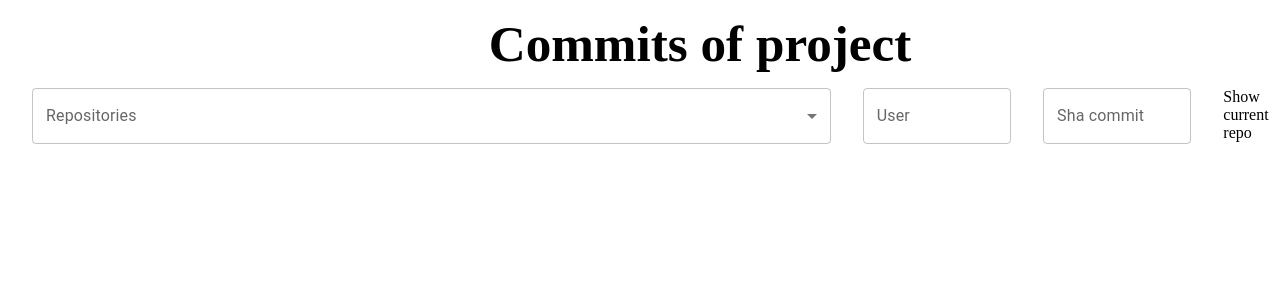
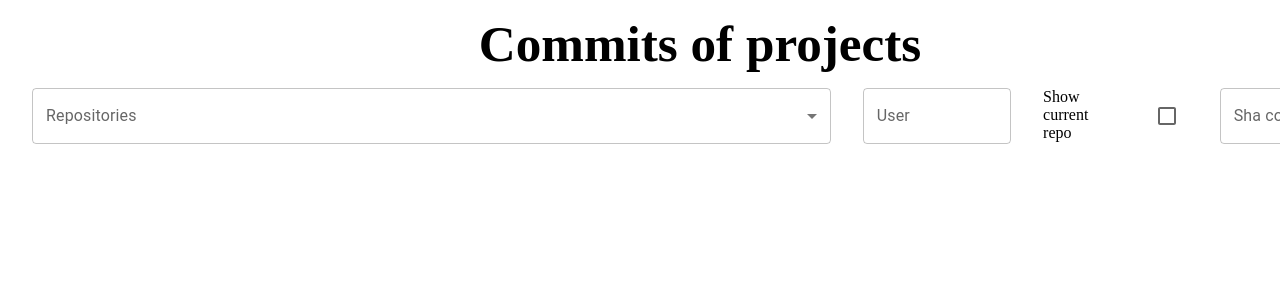
Before and after one commit to Mneto12/api_github_project, a React (Vite) app in the folder client/: page / in a window 1280 px wide. Shown: the top 300 px of the page. Built offline with nearby package versions, Linux system fonts and the light colour scheme.

Commit message:
Refactor client

```diff
--- a/client/src/App.tsx
+++ b/client/src/App.tsx
@@ -1,120 +1,21 @@
-import { useState } from 'react'
-import { ApiUrl } from './Api/connection'
-import { FormControl, InputLabel, Select, MenuItem, TextField, Checkbox, CheckboxProps } from '@mui/material';
+import { useContext } from 'react'
+import Cards from './components/cards';
+import { ContextProvider } from './context/context';
+import FilterBar from './components/Filter/filterBar';
 
 function App() {
-  const [commits, setCommits] = useState([]);
-  const [repos, setRepo] = useState<any>([]);
-  const [user, setUser] = useState([]);
-  const [RepoSingle, setRepoSingle] = useState([]);
-
-  const handleUser = (event: any) => {
-    const user = event.target.value;
-    fetch(`${ApiUrl}/github/users/${user}`)
-      .then((res) => {
-        return res.json();
-      })
-      .then((data) => {
-        console.log(data);
-        setRepo(data);
-        setUser(user);
-      });
-  }
-
-  const handleRepos = (event: any) => {
-    const repo = event.target.value;
-    fetch(`${ApiUrl}/github/${user}/${repo}/commits`)
-      .then((res) => {
-        return res.json();
-      })
-      .then((data) => {
-        console.log(data);
-        setRepoSingle(repo);
-        setCommits(data);
-      });
-
-  }
-
-  const handleSingleCommit = (event: any) => {
-    const commit = event.target.value;
-    fetch(`${ApiUrl}/github/${user}/${RepoSingle}/commit/${commit}`)
-      .then((res) => {
-        return res.json();
-      })
-      .then((data) => {
-        console.log(data);
-        setCommits(data);
-      });
-
-  }
-
-  const handleCurrentRepo = (event: any) => {
-    if(!event.target.checked) {
-      setCommits([]);
-      return;
-    }
-    fetch(`${ApiUrl}/github/Mneto12/api_github_project/commits`)
-      .then((res) => {
-        return res.json();
-      })
-      .then((data) => {
-        setCommits(data);
-      });
-  }
-
+  const { commits } = useContext(ContextProvider)
   return (
     <>
       <div className='Box'>
-        <h1>Commits of project</h1>
-        <div className='Inner-box'>
-          <FormControl fullWidth>
-            <InputLabel id="demo-simple-select-label">Repositories</InputLabel>
-            <Select
-              labelId="demo-simple-select-label"
-              id="demo-simple-select"
-              value=""
-              label='Repositories'
-              onChange={handleRepos}
-            >
-              {
-                repos.length > 0 && ((repos.map((repo: any) => (
-                  <MenuItem value={repo.name}>{repo.name}</MenuItem>
-                ))))
-              }
-            </Select>
-          </FormControl>
+        <h1>Commits of projects</h1>
 
-          <TextField
-            id="outlined-basic"
-            label="User"
-            variant="outlined"
-            onChange={handleUser}
-          />
-
-          <TextField
-            id="outlined-basic"
-            label="Sha commit"
-            variant="outlined"
-            onChange={handleSingleCommit}
-          />
-
-          <span>Show current repo</span>
-          <Checkbox
-            onChange={handleCurrentRepo}
-          />
-        </div>
+        <FilterBar />
 
         <div className='Cards'>
-        { commits.length > 0 && (commits.map((commit: any) => (
-          <div className='Card'>
-            <p>Author: {commit.author}</p>
-            <p>Message: {commit.message}</p>
-            <p>Date: {commit.date}</p>
-            <div className='Bottom-card'>
-              <p>ID: {commit.sha}</p>
-            </div>
-          </div>
-        )))}
+          { commits.length > 0 && (commits.map((commit: any) => (
+            <Cards commit={commit} />
+          )))}
         </div>
       </div>
     </>
--- /dev/null
+++ b/client/src/components/Filter/CommitFilter.tsx
@@ -0,0 +1,36 @@
+import { TextField } from "@mui/material"
+import { ApiUrl } from '../../api/connection'
+import { useContext } from 'react'
+import { ContextProvider } from '../../context/context'
+
+const CommitFilter = () => {
+    const {
+        repo,
+        user,
+        setCommits
+    } = useContext(ContextProvider)
+
+    const handleSingleCommit = (e: React.ChangeEvent<HTMLInputElement>) => {
+        const commit = e.target.value;
+        fetch(`${ApiUrl}/github/${user}/${repo}/commit/${commit}`)
+            .then((res) => {
+              return res.json();
+            })
+            .then((data) => {
+              setCommits(data);
+        });
+
+    }
+  return (
+    <>
+        <TextField
+            id="outlined-basic"
+            label="Sha commit"
+            variant="outlined"
+            onChange={handleSingleCommit}
+        />
+    </>
+  )
+}
+
+export default CommitFilter
--- /dev/null
+++ b/client/src/components/Filter/CurrentRepoFilter.tsx
@@ -0,0 +1,34 @@
+import { Checkbox } from "@mui/material"
+import { ApiUrl } from '../../api/connection'
+import { useContext } from 'react'
+import { ContextProvider } from '../../context/context'
+
+const CurrentRepoFilter = () => {
+    const { setCommits } = useContext(ContextProvider)
+
+    const handleCurrentRepo = (event: any) => {
+        if(!event.target.checked) {
+            setCommits([]);
+            return;
+        }
+
+        fetch(`${ApiUrl}/github/Mneto12/api_github_project/commits`)
+            .then((res) => {
+                return res.json();
+            })
+            .then((data) => {
+                setCommits(data);
+            });
+    }
+
+  return (
+    <>
+        <span>Show current repo</span>
+          <Checkbox
+            onChange={handleCurrentRepo}
+        />
+    </>
+  )
+}
+
+export default CurrentRepoFilter
--- /dev/null
+++ b/client/src/components/Filter/FilterBar.tsx
@@ -0,0 +1,17 @@
+import UserFilter from './UserFilter';
+import RepoFilter from './RepoFilter';
+import CurrentRepoFilter from './CurrentRepoFilter';
+import CommitFilter from './CommitFilter';
+
+const FilterBar = () => {
+  return (
+    <div className='Inner-box'>
+      <RepoFilter />
+      <UserFilter />
+      <CurrentRepoFilter />
+      <CommitFilter />
+    </div>
+  )
+}
+
+export default FilterBar
--- /dev/null
+++ b/client/src/components/Filter/RepoFilter.tsx
@@ -0,0 +1,48 @@
+import { FormControl, InputLabel, Select, MenuItem } from '@mui/material';
+import { ApiUrl } from '../../api/connection'
+import { useContext } from 'react'
+import { ContextProvider } from '../../context/context'
+
+const RepoFilter = () => {
+    const {
+        setRepo,
+        setCommits,
+        user,
+        repositories
+    } = useContext(ContextProvider)
+
+    const handleRepositories = (e: any) => {
+        const repository = e.target.value
+        fetch(`${ApiUrl}/github/${user}/${repository}/commits`)
+        .then((res) => {
+          return res.json();
+        })
+        .then((data) => {
+          console.log(data)
+          setRepo(repository);
+          setCommits(data);
+        });
+      }
+  return (
+    <>
+        <FormControl fullWidth>
+            <InputLabel id="demo-simple-select-label">Repositories</InputLabel>
+            <Select
+              labelId="demo-simple-select-label"
+              id="demo-simple-select"
+              value=""
+              label='Repositories'
+              onChange={handleRepositories}
+            >
+              {
+                repositories.length > 0 && ((repositories.map((repo: any) => (
+                  <MenuItem key={repo.name} value={repo.name}>{repo.name}</MenuItem>
+                ))))
+              }
+            </Select>
+        </FormControl>
+    </>
+  )
+}
+
+export default RepoFilter
--- /dev/null
+++ b/client/src/components/Filter/UserFilter.tsx
@@ -0,0 +1,35 @@
+import { TextField } from '@mui/material'
+import { ApiUrl } from '../../api/connection'
+import { useContext } from 'react'
+import { ContextProvider } from '../../context/context'
+
+const UserFilter = () => {
+    const {
+    setRepositories,
+    setUser
+  } = useContext(ContextProvider)
+
+  const handlerUser = (e: React.ChangeEvent<HTMLInputElement>) => {
+    const user = e.target.value;
+    fetch(`${ApiUrl}/github/users/${user}`)
+    .then((res) => {
+      return res.json();
+    }).then((data) => {
+      setRepositories(data);
+      setUser(user)
+    })
+  }
+
+  return (
+    <>
+        <TextField
+            id="outlined-basic"
+            label="User"
+            variant="outlined"
+            onChange={handlerUser}
+          />
+    </>
+  )
+}
+
+export default UserFilter
--- /dev/null
+++ b/client/src/components/cards.tsx
@@ -0,0 +1,16 @@
+import { commit } from "../interfaces/commits"
+
+const Cards = ({commit}: any) => {
+  return (
+    <div className='Card'>
+        <p>Author: {commit.author}</p>
+        <p>Message: {commit.message}</p>
+        <p>Date: {commit.date}</p>
+        <div className='Bottom-card'>
+            <p>ID: {commit.sha}</p>
+        </div>
+    </div>
+  )
+}
+
+export default Cards
--- /dev/null
+++ b/client/src/context/context.tsx
@@ -0,0 +1,43 @@
+import {
+    createContext,
+    useState
+ } from "react";
+
+interface ContextProps {
+    commits: Array<any>
+    repositories: Array<any>
+    user: Array<any>
+    repo: Array<any>
+    setCommits: Function
+    setRepositories: Function
+    setUser: Function
+    setRepo: Function
+}
+
+export const ContextProvider = createContext({} as ContextProps)
+
+const Provider = ({ children }: any) => {
+    const [commits, setCommits] = useState([]);
+    const [repositories, setRepositories] = useState<any>([]);
+    const [user, setUser] = useState([]);
+    const [repo, setRepo] = useState([]);
+
+    return (
+        <ContextProvider.Provider
+            value={{
+                commits,
+                setCommits,
+                setRepo,
+                repo,
+                repositories,
+                setRepositories,
+                setUser,
+                user
+            }}
+        >
+            {children}
+        </ContextProvider.Provider>
+    )
+}
+
+export default Provider
--- /dev/null
+++ b/client/src/interfaces/commits.ts
@@ -0,0 +1,6 @@
+export interface commit {
+    author: string
+    message: string
+    date: string
+    sha: string
+}
```
Also changed, not shown: client/src/main.tsx (+8 -4 lines).
